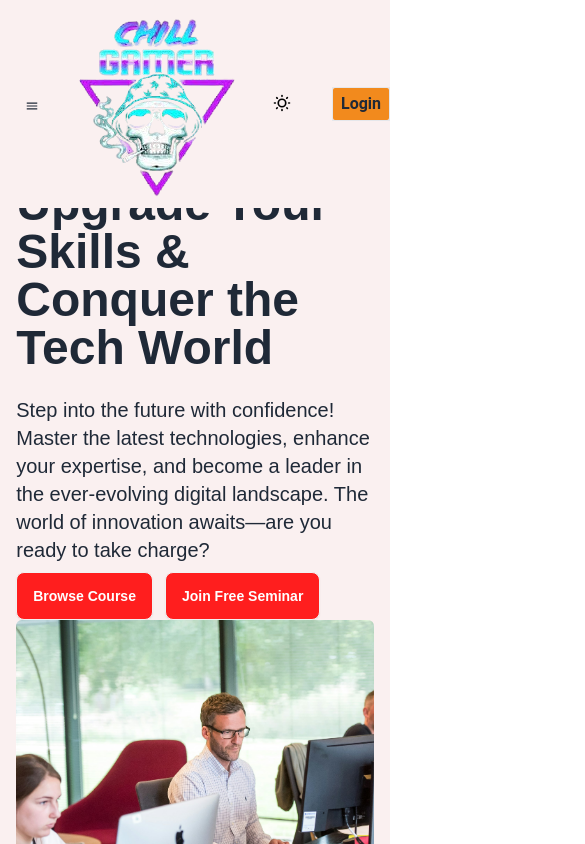
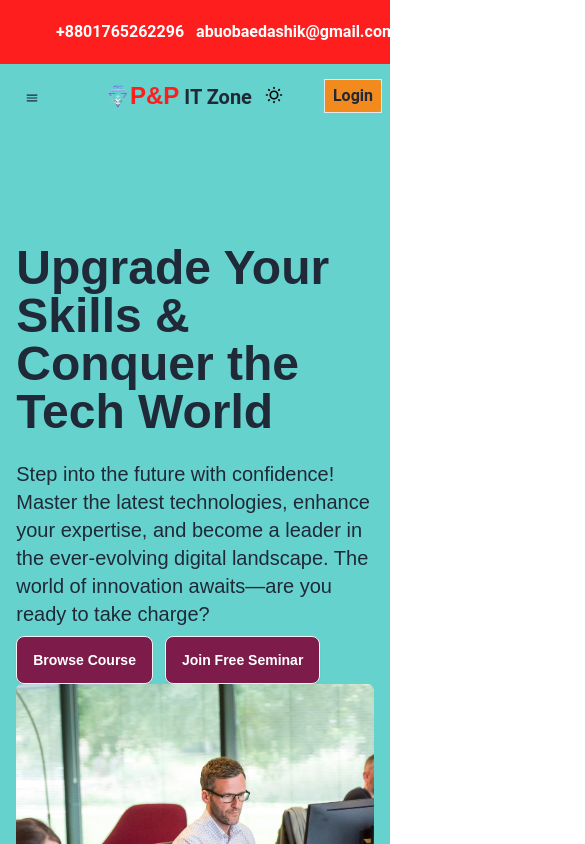
Before and after one commit to abuobaedashik/office-website, a React (Vite) app: page / in a window 390 px wide. Shown: the top 844 px of the page, 585 px wide, since content can reach past the window. Built offline with nearby package versions, Linux system fonts and the light colour scheme; no server answers.

Commit message:
commit done

```diff
--- a/index.html
+++ b/index.html
@@ -2,9 +2,9 @@
 <html lang="en">
   <head>
     <meta charset="UTF-8" />
-    <link rel="icon" type="image/svg+xml" href="/src/assets/download-removebg-preview.png" />
+    <link rel="icon" type="image/svg+xml" href="/src/assets/onlineSupport.png" />
     <meta name="viewport" content="width=device-width, initial-scale=1.0" />
-    <title>Chill Gamer</title>
+    <title>P&P It Zone</title>
   </head>
   <body>
     <div id="root"></div>
--- /dev/null
+++ b/src/Components/About.jsx
@@ -0,0 +1,11 @@
+import React from 'react';
+
+const About = () => {
+    return (
+        <div>
+            about
+        </div>
+    );
+};
+
+export default About;
--- a/src/Components/Banner.jsx
+++ b/src/Components/Banner.jsx
@@ -6,7 +6,7 @@ import img5 from "../assets/image.jpg";
 
 const Banner = () => {
   return (
-    <div className="bg-[#FAF0F0] mb-24  mx-auto ">
+    <div className="bg-[#66D2CE] mb-24  mx-auto ">
       <div className="mx-auto w-11/12 flex flex-col md:flex-row justify-between py-24 items-center">
         <div className="md:w-[45%]">
           <div className="mt-5 text-5xl font-extrabold font-custom mb-6">
@@ -19,8 +19,8 @@ const Banner = () => {
             you ready to take charge?
           </div>
           <div className="mt-2 text-xl font-nunito flex items-center  gap-3">
-          <button className="btn bg-[#FF1E1E] text-[#ffffff]" >Browse Course</button>
-          <button className="btn bg-[#FF1E1E] text-[#ffffff]" >Join Free Seminar</button>
+          <button className="btn bg-[#7D1C4A] text-[#ffffff]" >Browse Course</button>
+          <button className="btn bg-[#7D1C4A] text-[#ffffff]" >Join Free Seminar</button>
           </div>
         </div>
         <div className="md:w-[45%]">
--- a/src/Components/Description.jsx
+++ b/src/Components/Description.jsx
@@ -9,7 +9,7 @@ const Description = () => {
         <div>
              <div className="mt-6 text-4xl text-center font-bold  font-custom">Find Your Career Direction</div>
 
-             <div className="mt-8 text-xl flex items-center justify-between gap-3">
+             <div className="mt-8 text-xl flex items-center justify-between gap-3 flex-col md:flex-row p-3">
                 {/* c1 */}
                  <div className='flex items-center justify-between gap-5 p-2 px-4 bg-[#F3CFCF] rounded-lg'>
                    <div><img src={design} alt=""  className='w-[80px] h-[80px]'/></div>
--- a/src/Components/Navbar.jsx
+++ b/src/Components/Navbar.jsx
@@ -14,6 +14,7 @@ import logo from "../assets/download-removebg-preview.png";
 const Navbar = () => {
   const { user, logOutUser } = useContext(Authcontext);
   const [isScrolled, setIsScrolled] = useState(false);
+  const todayDate = new Date().toLocaleDateString();
 
   useEffect(() => {
     const handleScroll = () => {
@@ -83,22 +84,45 @@ const Navbar = () => {
   );
 
   return (
+    <div>
+      <div
+        className={`navbar text-base text-[#ffff] font-bold bg-[#ff1e1e] py-5   md:max-w-[1920px]  ${
+          isScrolled ? "flex navbar max-w-[1920px] delay-150  fixed z-10" : ""
+        }`}
+      >
+        <div className="flex px-12 items-center justify-between w-full">
+          <div className="flex gap-3 items-center">
+            <p>+8801765262296</p>
+            <p>abuobaedashik@gmail.com</p>
+          </div>
+          <p>Date:{todayDate}</p>
+        </div>
+      </div>
       <div
         className={`navbar   md:max-w-[1920px]  fixed z-50 md:py-6 py-2  sm:mb-2 transition-all duration-300 ${
           isScrolled
             ? "bg-[#FFFFFF]  navbar max-w-[1920px]  fixed z-10 "
-        : "bg-[#FAF0F0]"
+            : "bg-[#66D2CE]"
         }`}
       >
-
         <div className="navbar-start hidden sm:flex">
-        <a className="font-bold  text-3xl"><img src={logo} alt="" className="w-12 h-12 rounded-full" /></a>
-        <p className="text-xl font-bold "> <span className="text-2xl font-custom  text-[#FF1E1E]">P&P</span> IT Zone</p>
+          <a className="font-bold  text-3xl">
+            <img src={logo} alt="" className="w-12 h-12 rounded-full" />
+          </a>
+          <p className="text-xl font-bold ">
+            {" "}
+            <span className="text-2xl font-custom  text-[#FF1E1E]">P&P</span> IT
+            Zone
+          </p>
         </div>
         {/* small device */}
         <div className="navbar-start sm:hidden flex ">
           <div className="dropdown">
-          <div tabIndex={0} role="button" className="btn btn-ghost btn-circle">
+            <div
+              tabIndex={0}
+              role="button"
+              className="btn btn-ghost btn-circle"
+            >
               {/* <svg
               xmlns="http://www.w3.org/2000/svg"
               className="h-5 w-5 md:h-8 md:w-8"
@@ -126,7 +150,14 @@ const Navbar = () => {
 
         {/* small device  */}
         <div className="navbar-center sm:hidden flex">
-        <a className="font-bold  text-xl"><img src={logo} alt="" /></a>
+          <a className="font-bold  text-xl">
+            <img src={logo} alt="" className="w-6 h-6 rounded-full" />
+          </a>
+          <p className="text-xl font-bold ">
+            {" "}
+            <span className="text-2xl font-custom  text-[#FF1E1E]">P&P</span> IT
+            Zone
+          </p>
         </div>
         {/* large device */}
         <div className="navbar-center hidden sm:flex items-center justify-between gap-3 ">
@@ -198,6 +229,7 @@ const Navbar = () => {
           </div>
         </div>
       </div>
+    </div>
   );
 };
 
--- a/src/Route/Router.jsx
+++ b/src/Route/Router.jsx
@@ -7,6 +7,7 @@ import MainLayout from '../Pages/MainLayout';
 import PrivateRoute from './PrivateRoute';
 import { TbError404, TbError404Off } from "react-icons/tb";
 import { BiErrorCircle } from "react-icons/bi"
+import About from '../Components/About';
 
 
 const Router =createBrowserRouter([
@@ -26,6 +27,10 @@ const Router =createBrowserRouter([
       element: <Login></Login>,
     },
     {
+      path: "/about",
+      element: <About></About>,
+    },
+    {
       path:"/register",
       element:<Register></Register>
     },
```
Lines whose indentation alone changed are shown as unchanged.
